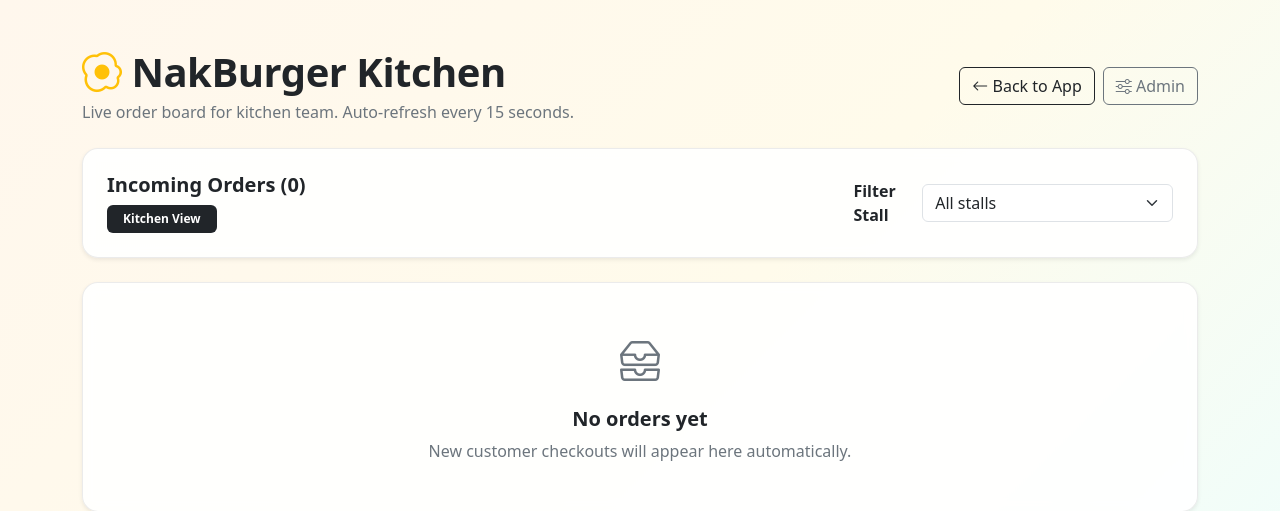
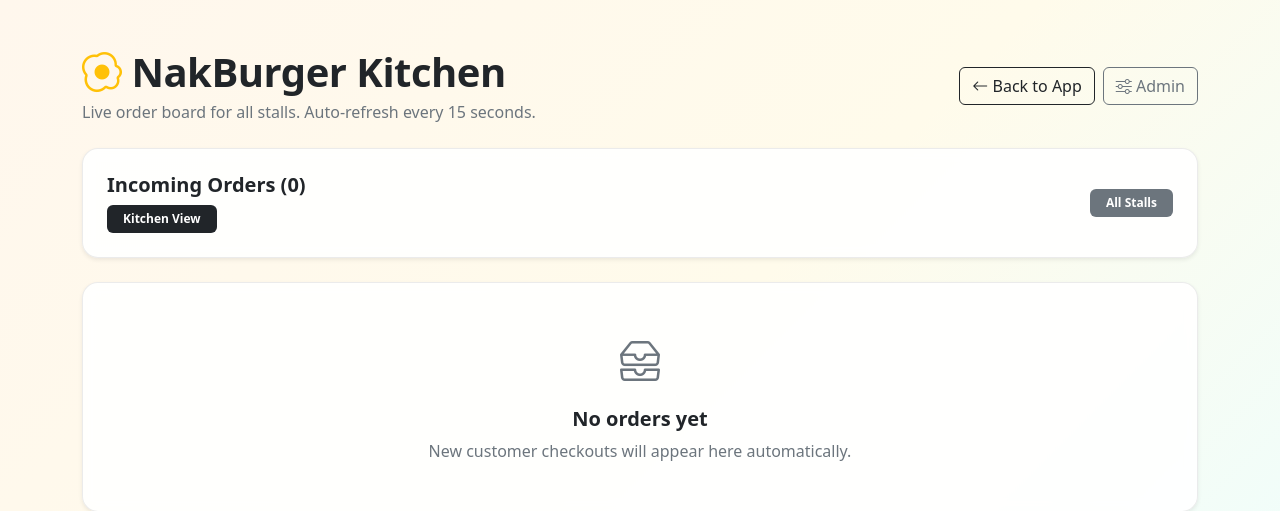
Before and after one commit to mfarhanka/nakburger, a PHP site: page /kitchen.php in a window 1280 px wide. Shown: the top 511 px of the page. Run offline with PHP 8.4, Linux system fonts and the light colour scheme; tables that the repository leaves empty hold one stand-in row (values such as "Sample post").

Commit message:
Update kitchen navigation links to include stall context and improve user experience

```diff
--- a/admin.php
+++ b/admin.php
@@ -274,7 +274,7 @@ if (!$sidesRows) {
             </div>
             <div class="d-flex gap-2">
                 <a class="btn btn-outline-dark" href="index.php"><i class="bi bi-arrow-left"></i> Back to App</a>
-                <a class="btn btn-outline-info" href="kitchen.php"><i class="bi bi-egg-fried"></i> Kitchen</a>
+                <a class="btn btn-outline-info" href="kitchen.php<?= $editingStall ? '?stall=' . (int)$formStall['id'] : '' ?>"><i class="bi bi-egg-fried"></i> Kitchen</a>
                 <a class="btn btn-dark" href="admin.php">New / Reset Form</a>
             </div>
         </div>
@@ -325,6 +325,7 @@ if (!$sidesRows) {
                                         <td>
                                             <div class="d-flex gap-2">
                                                 <a class="btn btn-sm btn-warning" href="admin.php?edit=<?= (int)$stall['id'] ?>">Edit</a>
+                                                <a class="btn btn-sm btn-outline-info" href="kitchen.php?stall=<?= (int)$stall['id'] ?>">Kitchen</a>
                                                 <?php if (!empty($stall['owner']['username'])): ?>
                                                     <a class="btn btn-sm btn-outline-primary" href="owner.php">Owner Login</a>
                                                 <?php endif; ?>
--- a/kitchen.php
+++ b/kitchen.php
@@ -12,22 +12,22 @@ try {
         if ($action === 'update_status') {
             $orderId = (int)($_POST['order_id'] ?? 0);
             $status = (string)($_POST['status'] ?? '');
-            $stallFilterFromPost = (int)($_POST['stall_filter'] ?? 0);
+            $stallFromPost = (int)($_POST['stall'] ?? 0);
 
             if ($orderId > 0) {
                 updateOrderStatus($pdo, $orderId, $status);
             }
 
-            header('Location: kitchen.php?stall=' . max(0, $stallFilterFromPost));
+            header('Location: kitchen.php?stall=' . max(0, $stallFromPost));
             exit;
         }
     }
 
-    $stallFilter = (int)($_GET['stall'] ?? 0);
-    $stallFilter = max(0, $stallFilter);
+    $stallId = (int)($_GET['stall'] ?? 0);
+    $stallId = max(0, $stallId);
 
-    $stalls = fetchAllStalls($pdo);
-    $orders = fetchKitchenOrders($pdo, 150, $stallFilter);
+    $stallContext = $stallId > 0 ? fetchStallById($pdo, $stallId) : null;
+    $orders = fetchKitchenOrders($pdo, 150, $stallId);
 } catch (Throwable $e) {
     http_response_code(500);
     echo 'Failed to load kitchen orders: ' . htmlspecialchars($e->getMessage());
@@ -67,7 +67,11 @@ try {
         <div class="d-flex flex-column flex-lg-row justify-content-between align-items-lg-center gap-3 mb-4">
             <div>
                 <h1 class="brand mb-1"><i class="bi bi-egg-fried text-warning"></i> NakBurger Kitchen</h1>
-                <p class="text-secondary mb-0">Live order board for kitchen team. Auto-refresh every 15 seconds.</p>
+                <?php if ($stallContext): ?>
+                    <p class="text-secondary mb-0">Kitchen board for <?= htmlspecialchars((string)$stallContext['name']) ?>. Auto-refresh every 15 seconds.</p>
+                <?php else: ?>
+                    <p class="text-secondary mb-0">Live order board for all stalls. Auto-refresh every 15 seconds.</p>
+                <?php endif; ?>
             </div>
             <div class="d-flex gap-2">
                 <a class="btn btn-outline-dark" href="index.php"><i class="bi bi-arrow-left"></i> Back to App</a>
@@ -81,17 +85,11 @@ try {
                     <h5 class="fw-bold mb-0">Incoming Orders (<?= count($orders) ?>)</h5>
                     <span class="badge text-bg-dark px-3 py-2 mt-2">Kitchen View</span>
                 </div>
-                <form method="get" class="d-flex align-items-center gap-2">
-                    <label for="stallFilter" class="form-label mb-0 fw-semibold">Filter Stall</label>
-                    <select id="stallFilter" name="stall" class="form-select" style="min-width: 230px;" onchange="this.form.submit()">
-                        <option value="0" <?= $stallFilter === 0 ? 'selected' : '' ?>>All stalls</option>
-                        <?php foreach ($stalls as $stall): ?>
-                            <option value="<?= (int)$stall['id'] ?>" <?= $stallFilter === (int)$stall['id'] ? 'selected' : '' ?>>
-                                #<?= (int)$stall['id'] ?> - <?= htmlspecialchars((string)$stall['name']) ?>
-                            </option>
-                        <?php endforeach; ?>
-                    </select>
-                </form>
+                <?php if ($stallContext): ?>
+                    <span class="badge text-bg-warning text-dark px-3 py-2">Stall #<?= (int)$stallContext['id'] ?>: <?= htmlspecialchars((string)$stallContext['name']) ?></span>
+                <?php else: ?>
+                    <span class="badge text-bg-secondary px-3 py-2">All Stalls</span>
+                <?php endif; ?>
             </div>
         </div>
 
@@ -130,7 +128,7 @@ try {
                         <form method="post" class="d-flex flex-wrap gap-2 mb-3">
                             <input type="hidden" name="action" value="update_status">
                             <input type="hidden" name="order_id" value="<?= (int)$order['id'] ?>">
-                            <input type="hidden" name="stall_filter" value="<?= (int)$stallFilter ?>">
+                            <input type="hidden" name="stall" value="<?= (int)$stallId ?>">
 
                             <button type="submit" name="status" value="received" class="btn btn-sm <?= $status === 'received' ? 'btn-warning' : 'btn-outline-warning' ?>">Received</button>
                             <button type="submit" name="status" value="preparing" class="btn btn-sm <?= $status === 'preparing' ? 'btn-primary' : 'btn-outline-primary' ?>">Preparing</button>
--- a/owner.php
+++ b/owner.php
@@ -210,7 +210,7 @@ if (!$sidesRows) {
             </div>
             <div class="d-flex gap-2">
                 <a class="btn btn-outline-dark" href="index.php"><i class="bi bi-arrow-left"></i> Back to App</a>
-                <a class="btn btn-outline-info" href="kitchen.php"><i class="bi bi-egg-fried"></i> Kitchen</a>
+                <a class="btn btn-outline-info" href="kitchen.php<?= $ownerStall ? '?stall=' . (int)$ownerStall['id'] : '' ?>"><i class="bi bi-egg-fried"></i> Kitchen</a>
                 <a class="btn btn-outline-secondary" href="admin.php"><i class="bi bi-shield-lock"></i> Admin</a>
             </div>
         </div>
```
